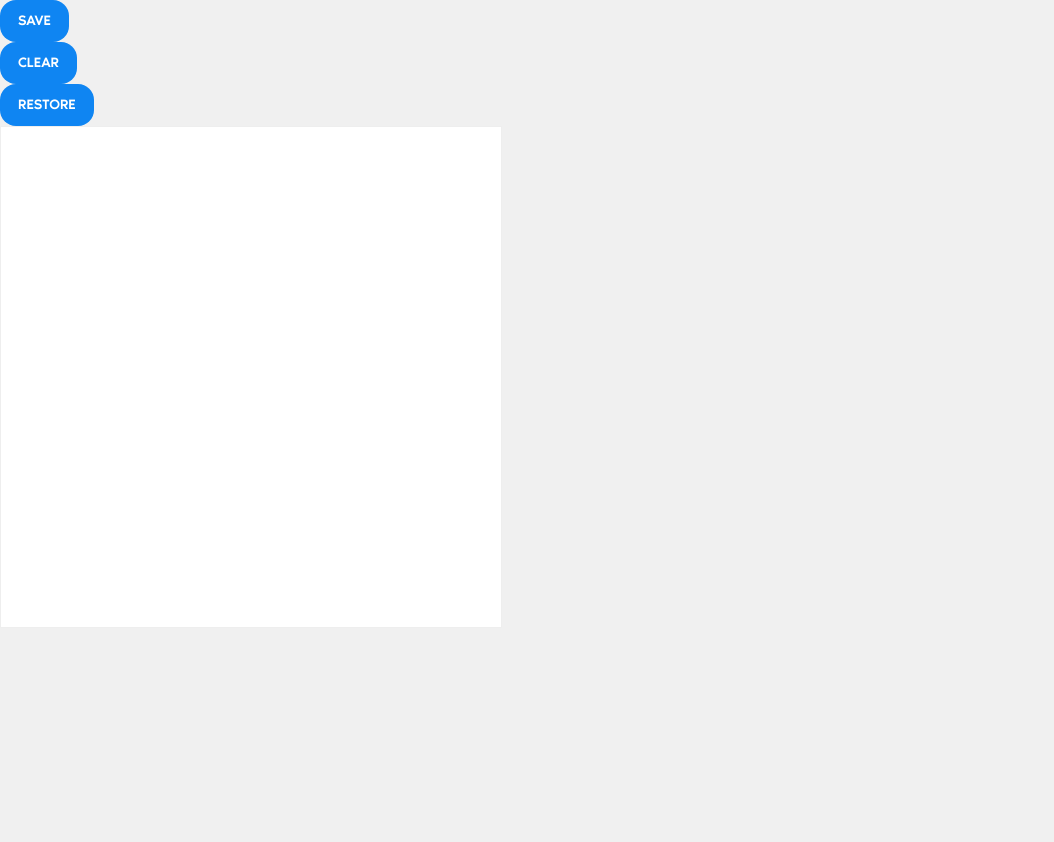
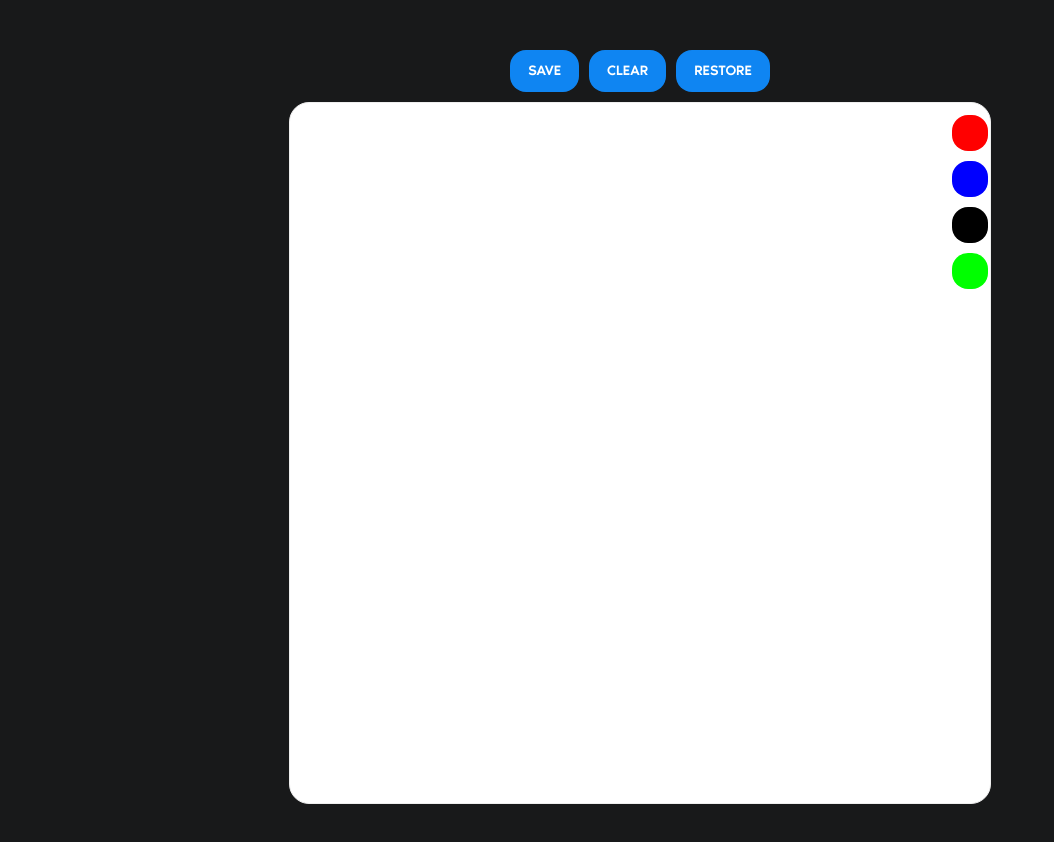
Before and after one commit to jhomani/meeting-app, a Next.js app: page /white-board in a window 1280 px wide. Shown: the top 842 px of the page, without its empty margins (0-1054 px from the left). Before the commit the page ends 800 px from the top, so only its background shows below. Built offline with nearby package versions, Linux system fonts and the light colour scheme.

Commit message:
add colors to whiteboard

```diff
--- /dev/null
+++ b/src/pages/api/create-room.ts
@@ -0,0 +1,39 @@
+import { NextApiRequest, NextApiResponse } from 'next';
+import {MySQL} from 'src/datasource/mysql.datasource';
+
+export default async function createRoom(
+  req: NextApiRequest,
+  res: NextApiResponse
+) {
+  const sql = MySQL.getInstance();
+  let response: Any = '';
+
+  if(req.method === 'POST') {
+    const {roomName} = req.body;
+    const roomCode = `${randomChars(4)}-${randomChars(4)}-${randomChars(4)}`;
+
+    await sql.query(`
+      INSERT INTO SalaReunion(idAdministrador, nomSala, enlace)
+      VALUES(1, '${roomName}', '${roomCode}')
+    `);
+
+    response = {roomCode};
+  }
+
+  res.json(response);
+}
+
+
+
+export const randomChars = (size = 10) => {
+  const enableChars = 'qwertyuioplkjhgfdsazxcvbnmASDFGHJKLQWERTYUIOPMNBVCXZ';
+  const length = enableChars.length;
+  let result = '';
+
+  for (let i = 0; i < size; i++) {
+    const index = Math.floor(Math.random() * length);
+    result += enableChars[index];
+  }
+
+  return result;
+};
--- a/src/pages/white-board.tsx
+++ b/src/pages/white-board.tsx
@@ -1,15 +1,18 @@
 import React, {useState, MouseEvent, useRef, useEffect} from 'react';
 import {Button} from '@components/index';
 import {useStatus} from '@src/utils/custom-hook';
+import {stat} from 'fs';
 
 interface IInitalState {
   pressedMouse: bool;
   paper: CanvasRenderingContext2D;
+  color: string;
 }
 
 const initialValues = {
   pressedMouse: false,
   paper: {} as CanvasRenderingContext2D,
+  color: '#000',
 }
 
 interface IPoint {
@@ -36,12 +39,13 @@ const DessertFormContainer = () => {
     pressedMouse = true;
 
     const target = event.target as HTMLCanvasElement;
+    const rects = target.getClientRects()[0];
 
-    axisX = event.pageX - target.offsetLeft;
-    axisY = event.pageY - target.offsetTop;
+    axisX = event.pageX - rects.left;
+    axisY = event.pageY - rects.top;
 
     strokes.push({
-      color: '#0f0',
+      color: state.color,
       size: 2,
       points: [{x: axisX, y: axisY}],
     });
@@ -50,9 +54,10 @@ const DessertFormContainer = () => {
   const drawLine = (event: MouseEvent) => {
     if (pressedMouse) {
       const target = event.target as HTMLCanvasElement;
+      const rects = target.getClientRects()[0];
 
-      const x = event.pageX - target.offsetLeft;
-      const y  = event.pageY - target.offsetTop;
+      const x = event.pageX - rects.left;
+      const y  = event.pageY - rects.top;
 
       drawingLine(x, y);
 
@@ -79,7 +84,7 @@ const DessertFormContainer = () => {
 
   const drawingLine = (xEnd: num, yEnd: num) => {
     state.paper.beginPath();
-    state.paper.strokeStyle = '#000';
+    state.paper.strokeStyle = state.color;
     state.paper.lineWidth = 2;
     state.paper.moveTo(axisX, axisY);
     state.paper.lineTo(xEnd,yEnd);
@@ -124,7 +129,8 @@ const DessertFormContainer = () => {
 }
 
   return (
-    <>
+    <div className='whiteboard'>
+      <div className='button-group'>
         <Button onPress={handleSave}>
           Save
         </Button>
@@ -134,9 +140,18 @@ const DessertFormContainer = () => {
         <Button onPress={handleRestore}>
           Restore
         </Button>
+      </div>
+
+      <div className='canvas-continer'>
+        <div className='color-buttons'>
+          <Button className='red' onPress={() => setState({color:'#f00'})} />
+          <Button className='blue' onPress={() => setState({color:'#00f'})} />
+          <Button className='black' onPress={() => setState({color:'#000'})} />
+          <Button className='green' onPress={() => setState({color:'#0f0'})} />
+        </div>
         <canvas
-        width="500"
-        height="500"
+          width="700"
+          height="700"
           id="drawPlace"
           ref={canvas}
           onMouseDown={startDrawing}
@@ -144,7 +159,9 @@ const DessertFormContainer = () => {
           onMouseMove={drawLine}
           style={{border:'1px solid #eee', backgroundColor: '#fff', cursor: 'crosshair'}}
         ></canvas>
-    </>
+
+      </div>
+    </div>
   );
 };
 
--- a/styles/index.scss
+++ b/styles/index.scss
@@ -10,7 +10,7 @@ html,
   box-sizing: border-box;
   margin: 0;
   padding: 0;
-  color: var(--text-emphasis);
+  color: #fff;
   font-family: 'NoirPro', sans-serif;
 }
 
@@ -58,7 +58,7 @@ a,
 }
 
 html {
-  background-color: $bg-color;
+  // background-color: $bg-color;
   -webkit-tap-highlight-color: transparent;
   font-size: 16px;
 }
--- a/styles/landing/index.scss
+++ b/styles/landing/index.scss
@@ -4,6 +4,8 @@
 @import './Evelinstyles.scss';
 @import './genkisty.scss';
 @import './Evelin_St.scss';
+
+@import './whiteboard.scss';
 
 .landing {
   height: calc(100vh - 80px);
@@ -19,7 +21,8 @@ html {
   // background-image: url('https://app-cdn.clickup.com/login-bg.5ff304517621ee7b0287.svg');
   // background-size: cover;
   // background-repeat: no-repeat;
-  background-color: $bg-color;
+  background-color: #18191a;
   min-height: 100vh;
+  width: 100%;
   position: relative;
 }
--- a/styles/landing/jcarlos_form.scss
+++ b/styles/landing/jcarlos_form.scss
@@ -22,25 +22,26 @@
     row-gap: 20px;
     margin-top: 30px;
 
+
+    .custom_align {
+      margin: 20px auto;
+    }
+  }
+}
+
     label {
       margin-bottom: 5px;
       display: block;
     }
     input,
     textarea {
-      border: 1px solid #000;
+      border: 1px solid #fff;
       outline: 0;
       background-color: transparent;
       border-radius: 10px;
       padding: 10px 15px;
-      width: 100%;
+      width: 250px;
     }
     input {
       height: 40px;
     }
-
-    .custom_align {
-      margin: 20px auto;
-    }
-  }
-}
--- a/styles/landing/whiteboard.scss
+++ b/styles/landing/whiteboard.scss
@@ -1,2 +1,72 @@
 .whiteboard {
+  text-align: center;
+  margin: 50px 20px ;
+
+  canvas {
+    border-radius: 20px;
+  }
+
+  .button-group {
+    margin: 10px auto;
+    display: flex;
+    justify-content: center;
+    column-gap: 10px;
+  }
+
+  .canvas-continer {
+    position: relative;
+    width: fit-content;
+    margin: 10px auto;
+  }
+
+  .color-buttons {
+    position: absolute;
+    margin: 10px auto;
+    top: 3px;
+    right: 3px;
+    display: flex;
+    flex-direction: column;
+    row-gap: 10px;
+    align-items: center;
+
+    .red {
+      background-color: red;
+    }
+    .blue {
+      background-color: blue;
+    }
+    .black {
+      background-color: black;
+    }
+    .green {
+      background-color: #0f0;
+    }
+
+    .btn-primary  {
+      height: 36px;
+    }
+  }
 }
+
+.create-room {
+  position: fixed;
+  top: 50%;
+  left: 50%;
+  transform: translate(-50%,-50%);
+  display: flex;
+  flex-direction: column;
+  row-gap: 30px;
+  align-items: center;
+
+  h6 {
+    background: #0003;
+    padding: 15px 20px;
+    border-radius: 15px;
+    width: 250px;
+    text-align: center;
+  }
+
+  a {
+    width: 250px;
+  }
+}
```
Also changed, not shown: src/pages/index copy.tsx (added, +39 -0 lines), src/pages/index.tsx (+1 -30 lines), src/services/room-service.ts (added, +23 -0 lines). Lines whose indentation alone changed are shown as unchanged.
